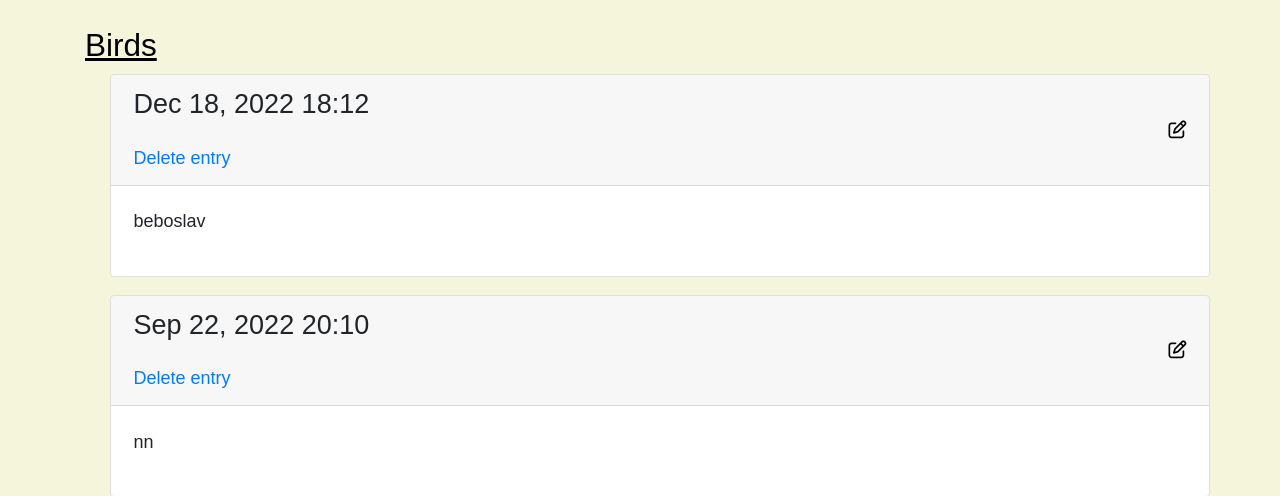
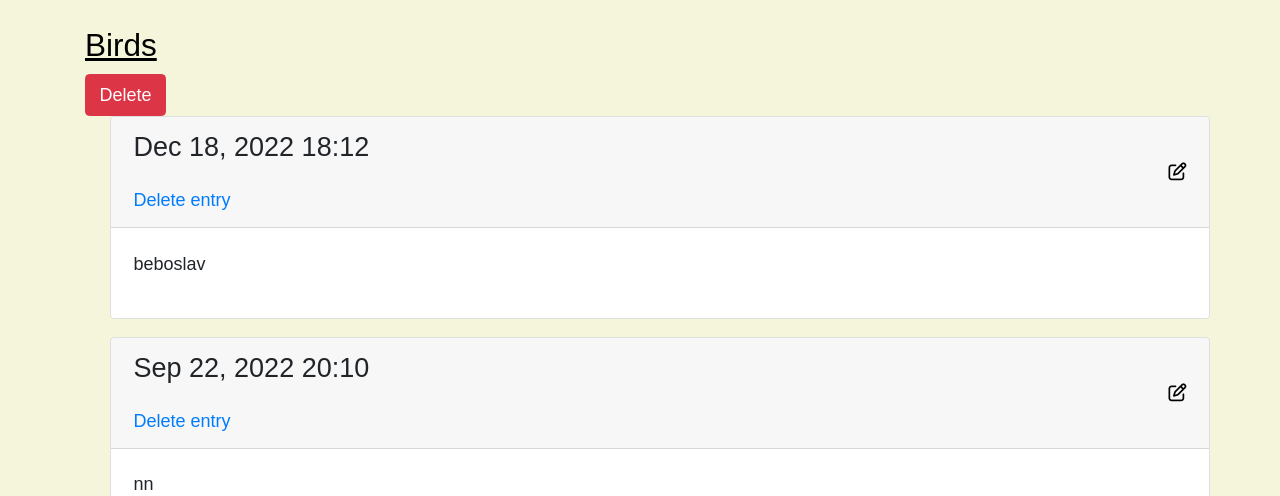
Before and after one commit to Code-Institute-Submissions/marosan28-online-journal_DecResub, a Django app: page /topics/1 in a window 1280 px wide. Shown: the part 65-561 px from the top of the page. Run offline with Django 3.2, Linux system fonts and the light colour scheme; a user stored in the database is signed in; data comes from the database, SQL or seed files in the repository; some libraries are stand-ins or nearby versions; some web fonts are replaced.

Commit message:
add delete topic to views and urls

```diff
--- a/learning_logs/templates/learning_logs/topic.html
+++ b/learning_logs/templates/learning_logs/topic.html
@@ -1,7 +1,8 @@
 {% extends 'learning_logs/base.html' %}
 
 {% block page_header %}
-<h3 class="topic-on-hand">{{ topic }}</h3>
+<h3 class="topic-on-hand">{{ topic }}</h3> <span><a href="{% url 'learning_logs:delete_topic' topic.id %}" class="btn btn-danger" onclick="return confirm('Are you sure you want to delete this topic?');">Delete</a>
+</span>
 {% endblock page_header %}
 
 {% block content %}
--- a/learning_logs/urls.py
+++ b/learning_logs/urls.py
@@ -26,4 +26,8 @@ urlpatterns = [
     # Deleting an entry
     path('entry/<int:entry_id>/delete/', views.delete_entry, name='delete_entry'),
 
+    # Deleting a topic
+    path('topics/<int:topic_id>/delete/', views.delete_topic, name='delete_topic'),
+
+
 ]
--- a/learning_logs/views.py
+++ b/learning_logs/views.py
@@ -46,6 +46,19 @@ def new_topic(request):
     return render(request, 'learning_logs/new_topic.html', context)
 
 @login_required
+def delete_topic(request, topic_id):
+    """Delete a topic."""
+    topic = get_object_or_404(Topic, id=topic_id)
+    if request.method == 'POST':
+        # POST data submitted, delete topic.
+        topic.delete()
+        messages.success(request, "Topic successfully deleted!")
+        return redirect('learning_logs:topics')
+    # Show confirmation form.
+    context = {'topic': topic}
+    return render(request, 'learning_logs/delete_topic.html', context)
+
+@login_required
 def new_entry(request, topic_id):
     """New entry"""
     topic = get_object_or_404(Topic, id=topic_id)
@@ -84,6 +97,7 @@ def edit_entry(request, entry_id):
 
     context = {'entry': entry, 'topic': topic, 'form': form}
     return render(request, 'learning_logs/edit_entry.html', context)
+
 # Delete Entry
 
 @login_required
```
